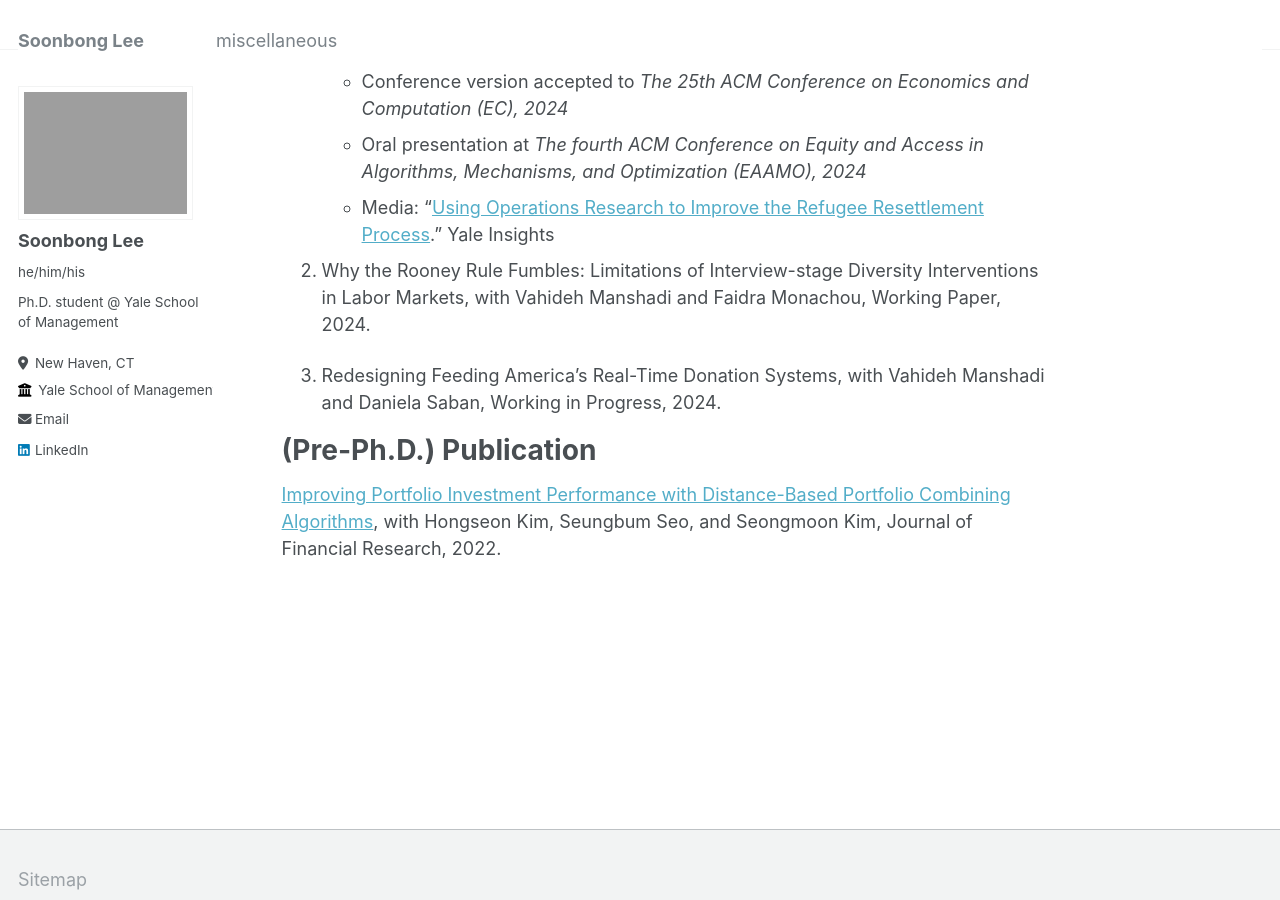
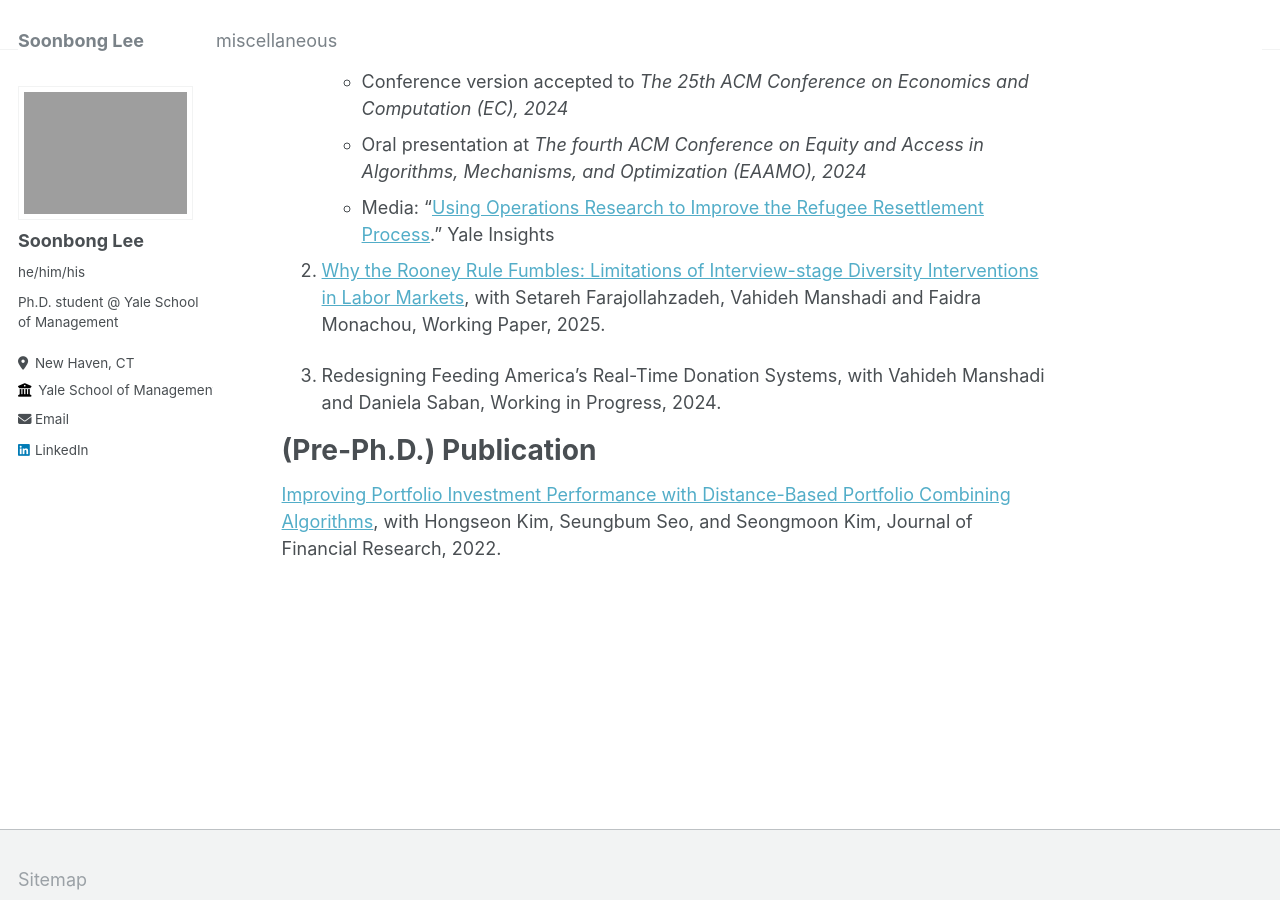
Before and after one commit to soonbong-lee/soonbong-lee.github.io, a Jekyll site: the page built from _pages/about.md, in a window 1280 px wide and 900 px high, scrolled down 507 px. Built offline with Jekyll 4.4.1, drawn with Linux system fonts in a browser that asks for light colours.

Commit message:
Update about.md

```diff
--- a/_pages/about.md
+++ b/_pages/about.md
@@ -21,7 +21,7 @@ Working Paper/In Progress
 - Oral presentation at *The fourth ACM Conference on Equity and Access in Algorithms, Mechanisms, and Optimization (EAAMO), 2024*
 - Media: "[Using Operations Research to Improve the Refugee Resettlement Process](https://insights.som.yale.edu/insights/using-operations-research-to-improve-the-refugee-resettlement-process)." Yale Insights
 
-2. Why the Rooney Rule Fumbles: Limitations of Interview-stage Diversity Interventions in Labor Markets, with Vahideh Manshadi and Faidra Monachou, Working Paper, 2024.
+2. [Why the Rooney Rule Fumbles: Limitations of Interview-stage Diversity Interventions in Labor Markets](https://papers.ssrn.com/sol3/papers.cfm?abstract_id=5179386), with Setareh Farajollahzadeh, Vahideh Manshadi and Faidra Monachou, Working Paper, 2025.
 
 3. Redesigning Feeding America's Real-Time Donation Systems, with Vahideh Manshadi and Daniela Saban, Working in Progress, 2024.
 
```
